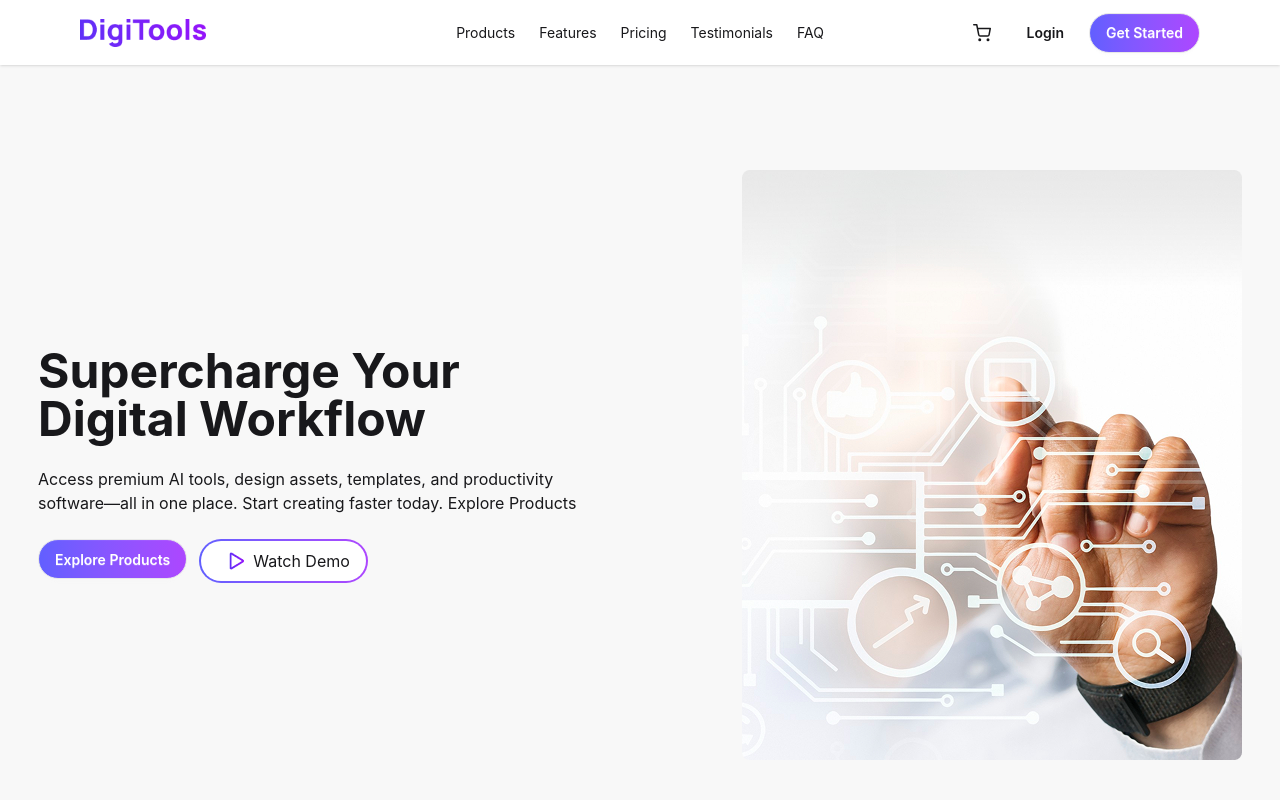
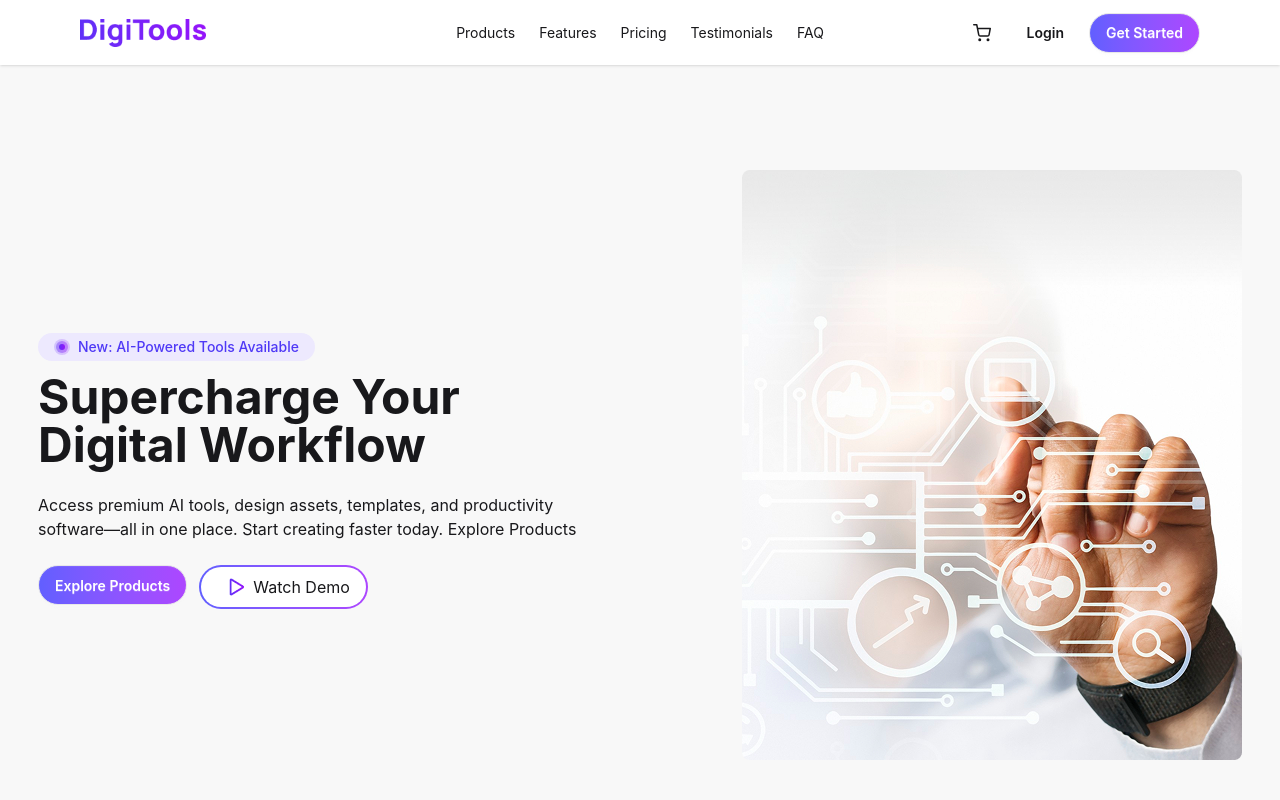
Before and after one commit to blitz-003/B13-A6-DigiTools-Platform, a React (Vite) app: page / in a window 1280 px wide. Shown: the top 800 px of the page. Built offline with nearby package versions, Linux system fonts and the light colour scheme.

Commit message:
Last commit after some modifications

```diff
--- a/src/components/CTA/CTA.jsx
+++ b/src/components/CTA/CTA.jsx
@@ -14,10 +14,10 @@ const CTA = () => {
           </p>
           <p>Start your free trial today.</p>
           <div className="flex justify-center items-center my-4 gap-4">
-            <button className="btn btn-primary rounded-full text-white">
+            <button className="btn btn-primary rounded-full text-indigo-600 bg-white border-white hover:border-indigo-600 hover:text-white hover:bg-primary">
               Explore Products
             </button>
-            <button className="btn btn-primary rounded-full text-white">
+            <button className="btn btn-primary btn-outline rounded-full text-white border-white hover:border-indigo-600">
               View Pricing
             </button>
           </div>
--- a/src/components/Hero/Hero.jsx
+++ b/src/components/Hero/Hero.jsx
@@ -6,6 +6,76 @@ const Hero = () => {
       <div className="hero-content flex-col lg:flex-row-reverse lg:gap-32">
         <img src="./assets/banner.png" />
         <div className="lg:max-w-xl">
+          <div className="inline-flex items-center gap-2 px-4 py-1 my-3 rounded-full bg-violet-100 text-indigo-600 text-sm font-medium">
+            <svg
+              width="16"
+              height="16"
+              viewBox="0 0 16 16"
+              fill="none"
+              xmlns="http://www.w3.org/2000/svg"
+            >
+              <rect
+                opacity="0.2"
+                width="16"
+                height="16"
+                rx="8"
+                fill="url(#paint0_linear_2_340)"
+              />
+              <rect
+                opacity="0.4"
+                x="2"
+                y="2"
+                width="12"
+                height="12"
+                rx="6"
+                fill="url(#paint1_linear_2_340)"
+              />
+              <rect
+                x="5"
+                y="5"
+                width="6"
+                height="6"
+                rx="3"
+                fill="url(#paint2_linear_2_340)"
+              />
+              <defs>
+                <linearGradient
+                  id="paint0_linear_2_340"
+                  x1="-5.10067"
+                  y1="8.91954"
+                  x2="16.009"
+                  y2="8.60591"
+                  gradientUnits="userSpaceOnUse"
+                >
+                  <stop stop-color="#4F39F6" />
+                  <stop offset="1" stop-color="#9514FA" />
+                </linearGradient>
+                <linearGradient
+                  id="paint1_linear_2_340"
+                  x1="-1.8255"
+                  y1="8.68966"
+                  x2="14.0068"
+                  y2="8.45443"
+                  gradientUnits="userSpaceOnUse"
+                >
+                  <stop stop-color="#4F39F6" />
+                  <stop offset="1" stop-color="#9514FA" />
+                </linearGradient>
+                <linearGradient
+                  id="paint2_linear_2_340"
+                  x1="3.08725"
+                  y1="8.34483"
+                  x2="11.0034"
+                  y2="8.22722"
+                  gradientUnits="userSpaceOnUse"
+                >
+                  <stop stop-color="#4F39F6" />
+                  <stop offset="1" stop-color="#9514FA" />
+                </linearGradient>
+              </defs>
+            </svg>
+            New: AI-Powered Tools Available
+          </div>
           <h1 className="text-3xl md:text-5xl font-bold">
             Supercharge Your Digital Workflow
           </h1>
```
